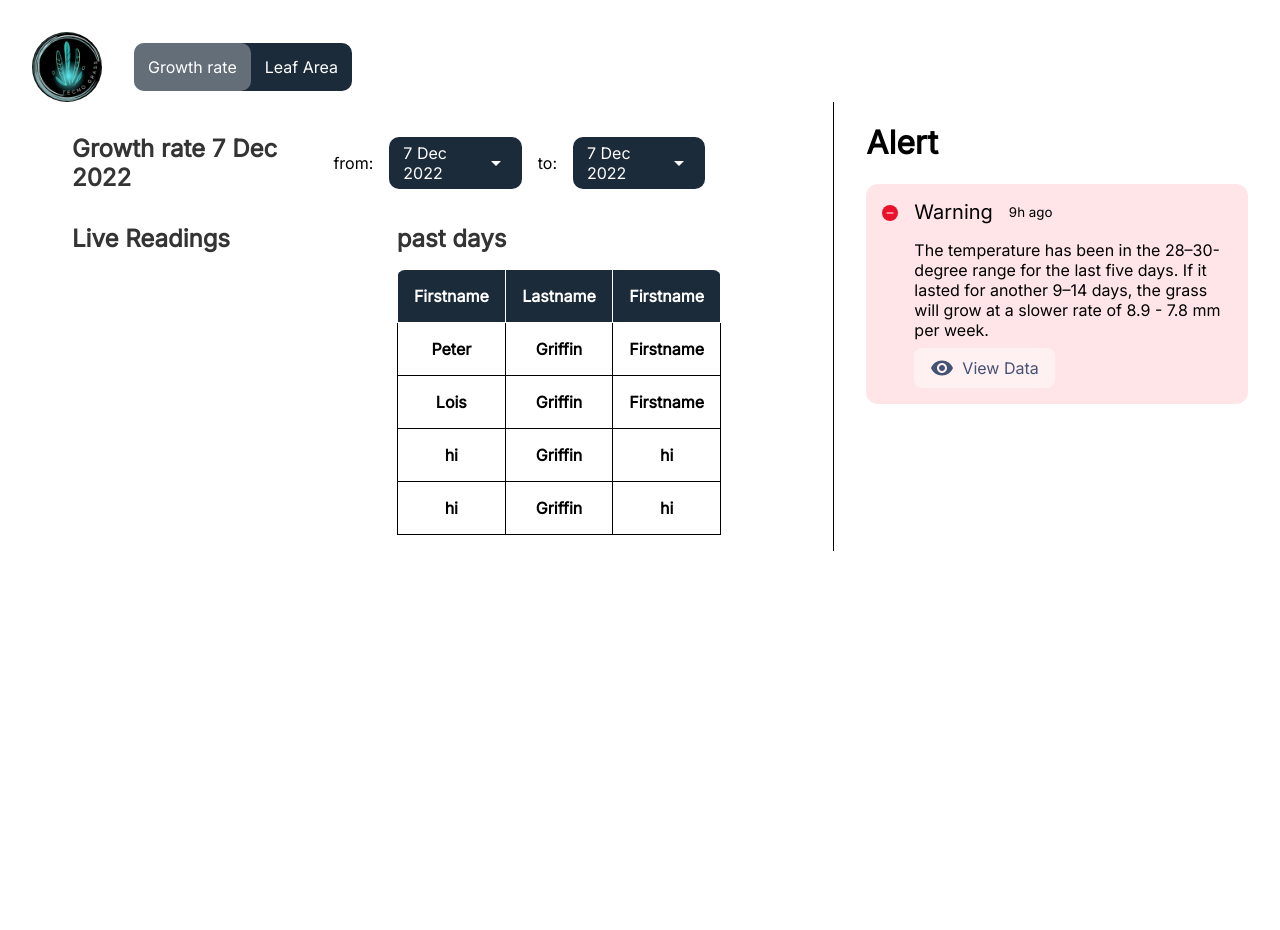
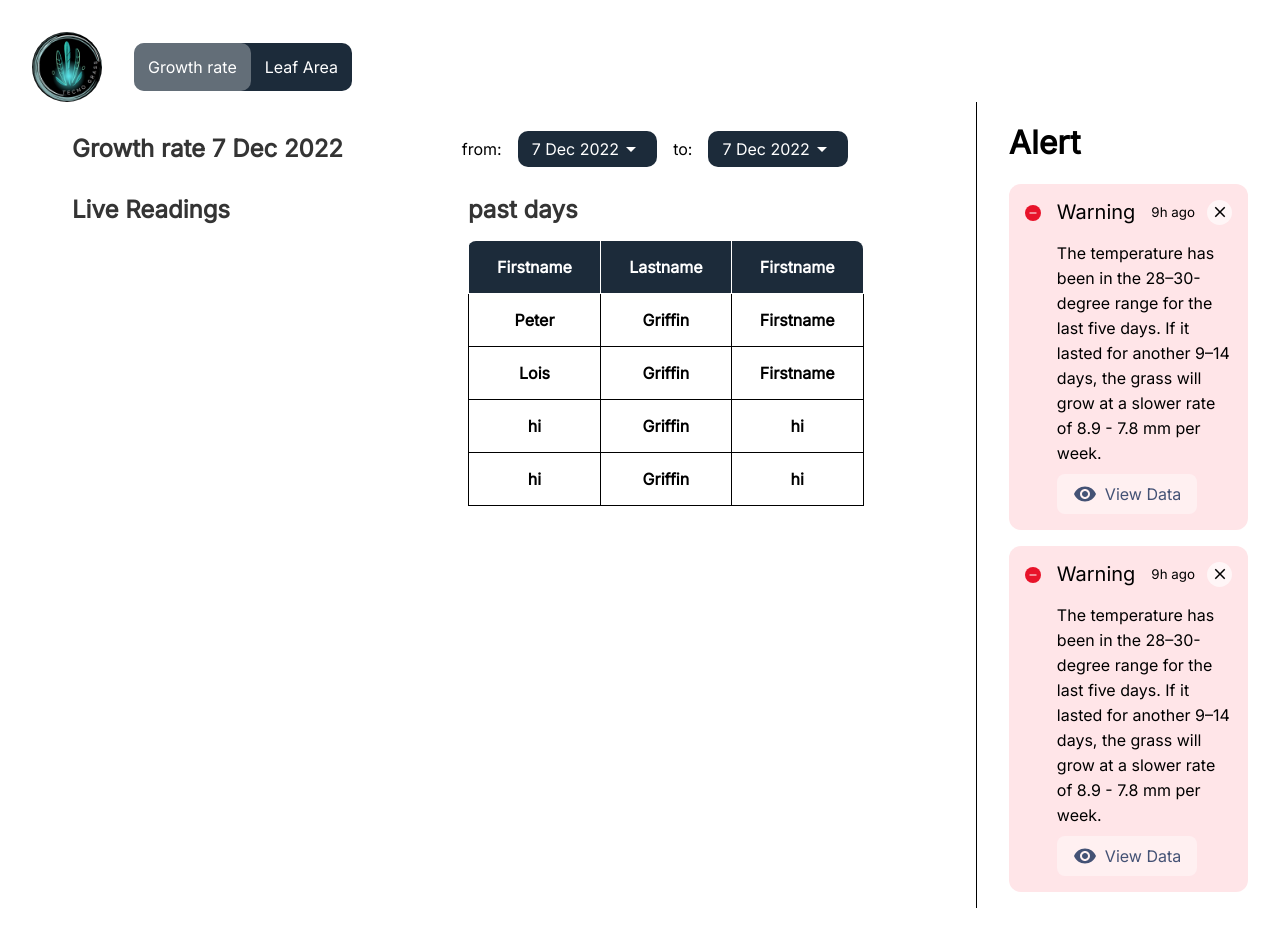
Before and after one commit to uptotec/r3s-web, a React (Create React App) app: page / in a window 1280 px wide. Shown: the top 930 px of the page. Before the commit the page ends 800 px from the top, so only its background shows below. Built offline with nearby package versions, Linux system fonts and the light colour scheme; the HTML template or start-up script is replaced by a standard one.

Commit message:
improvments

```diff
--- a/src/App.css
+++ b/src/App.css
@@ -18,14 +18,14 @@ body {
 }
 
 .columnData {
-  width: 65%;
+  width: 80%;
   padding: 1rem 2.5rem;
   padding-right: 7rem;
   border-right: black 1px solid;
 }
 
 .columnAlert {
-  width: 35%;
+  width: 20%;
 }
 
 .nav {
@@ -119,6 +119,7 @@ table {
   padding: 1rem;
   border-radius: 12px;
   align-items: baseline;
+  margin-bottom: 1rem;
 }
 
 .warningCont {
@@ -188,3 +189,26 @@ table {
 .buttons .active {
   background-color: rgba(255, 255, 255, 0.315);
 }
+
+.body p {
+  all: unset;
+  line-height: 25px;
+}
+
+.secondryTitle {
+  display: flex;
+  flex-direction: row;
+  align-items: center;
+  width: 100%;
+  justify-content: space-between;
+}
+
+.close {
+  display: flex;
+  justify-content: center;
+  align-items: center;
+  background-color: rgba(255, 255, 255, 0.644);
+  height: 25px;
+  width: 25px;
+  border-radius: 50%;
+}
--- a/src/App.js
+++ b/src/App.js
@@ -50,6 +50,7 @@ function App() {
         <div className="columnAlert">
           <h1>Alert</h1>
           <Warning time={"9"} data={"The temperature has been in the 28–30-degree range for the last five days. If it lasted for another 9–14 days, the grass will grow at a slower rate of 8.9 - 7.8 mm per week."} />
+          <Warning time={"9"} data={"The temperature has been in the 28–30-degree range for the last five days. If it lasted for another 9–14 days, the grass will grow at a slower rate of 8.9 - 7.8 mm per week."} />
         </div>
       </div>
     </div>
--- a/src/Warning.js
+++ b/src/Warning.js
@@ -1,6 +1,7 @@
 import React from 'react'
 import RemoveRedEyeIcon from '@mui/icons-material/RemoveRedEye';
 import RemoveIcon from '@mui/icons-material/Remove';
+import CloseIcon from '@mui/icons-material/Close';
 
 function Warning({ data, time }) {
     return (
@@ -13,10 +14,15 @@ function Warning({ data, time }) {
                     <span className='warning'>
                         Warning
                     </span>
-                    <small>{time}h ago</small>
+                    <div className='secondryTitle'>
+                        <small>{time}h ago</small>
+                        <span className='close'>
+                            <CloseIcon sx={{ fontSize: 18 }} />
+                        </span>
+                    </div>
                 </div>
                 <div className='body'>
-                    {data}
+                    <p>{data}</p>
                     <div className='showData'> <RemoveRedEyeIcon sx={{ mr: "0.5rem" }} /> View Data</div>
                 </div>
             </div>
```
